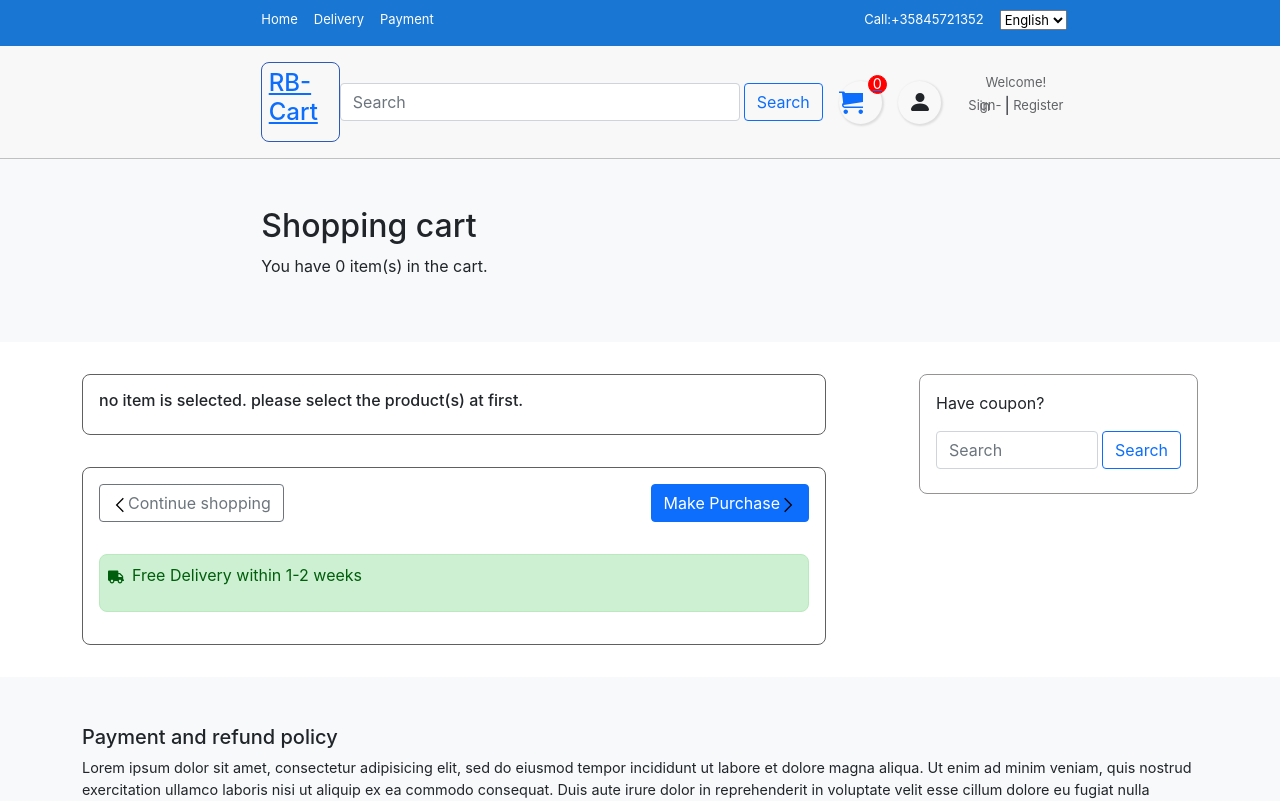
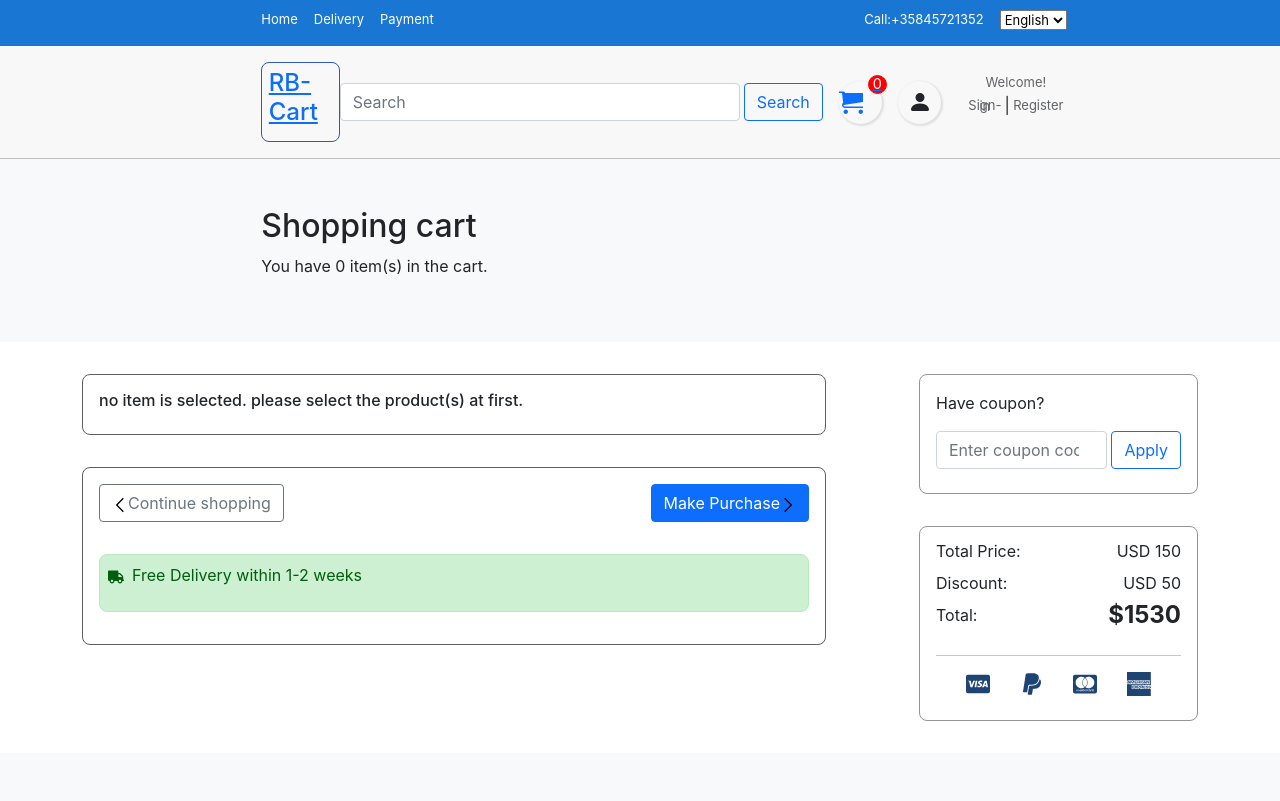
Before and after one commit to rohbdn07/e-commerceApp-React-redux, a React (Create React App) app: page /shopping-cart in a window 1280 px wide. Shown: the top 801 px of the page. Built offline with nearby package versions, Linux system fonts and the light colour scheme.

Commit message:
total price section is added and styled

```diff
--- a/src/Components/CartFooter/footer.scss
+++ b/src/Components/CartFooter/footer.scss
@@ -1,8 +1,7 @@
 .footer{
     width: 100%;
     background-color:#ffff;
-    padding-top: 3rem;
-    padding-bottom: 3rem;
+
 }
 
 .footer_wrapper{
--- a/src/Components/Discount/Discount.js
+++ b/src/Components/Discount/Discount.js
@@ -9,8 +9,8 @@ export default function Discount() {
                     <p>Have coupon?</p>
                     <div className="search_input">
                             <form className="d-flex">
-                                <input class="form-control me-1" type="search" placeholder="Search" aria-label="Search" />
-                                <button class="btn btn-outline-primary" type="submit">Search</button>
+                                <input class="form-control me-1" type="search" placeholder="Enter coupon code..." aria-label="Search" />
+                                <button class="btn btn-outline-primary" type="submit">Apply</button>
                             </form>
                         </div>
 
--- a/src/Components/TotalPrice/TotalPrice.js
+++ b/src/Components/TotalPrice/TotalPrice.js
@@ -1,11 +1,34 @@
-import React from 'react'
+import React from 'react';
+import './totalprice.scss';
+import { FaCcVisa,FaPaypal,FaCcMastercard } from 'react-icons/fa';
+import { SiAmericanexpress} from 'react-icons/si';
+
+
 
 export default function TotalPrice() {
     return (
        <>
               <div className="totalprice">
                 <div className="totalprice_wrapper">
-                    <p>Have coupon?</p>
+                    <div className="totalrate">
+                        <p>Total Price:</p>
+                        <span>USD 150</span>
+                    </div>
+                    <div className="discount_rate">
+                        <p>Discount:</p>
+                        <span>USD 50</span>
+                    </div>
+                    <div className="grand_total">
+                        <p>Total:</p>
+                       <span>$1530</span>
+                    </div>
+                </div>
+                <hr />
+                <div className="payment_cards">
+                    <FaCcVisa />
+                    <FaPaypal />
+                    <FaCcMastercard />
+                    <SiAmericanexpress />
                 </div>
             </div>
        </>
--- a/src/Components/TotalPrice/totalprice.scss
+++ b/src/Components/TotalPrice/totalprice.scss
@@ -0,0 +1,27 @@
+.totalprice{
+    margin-top: 2rem;
+    border: 1px solid rgb(150, 147, 147);
+    border-radius: 0.5rem;
+    padding: 1rem;
+    padding-bottom: 1.5rem;
+}
+
+ .totalrate ,.discount_rate,.grand_total{
+    display: flex;
+    align-items: flex-start;
+    justify-content: space-between;
+    line-height: 1rem;
+}
+
+.grand_total span{
+    font-size: 1.5rem;
+    font-weight: bold;
+}
+
+.payment_cards{
+    display: flex;
+    align-items: center;
+    justify-content: space-evenly;
+    font-size: 1.5rem;
+    color: rgba(0, 44, 97, 0.886);
+}
--- a/src/Pages/ShoppingCart.js
+++ b/src/Pages/ShoppingCart.js
@@ -8,6 +8,7 @@ import Discount from '../Components/Discount/Discount';
 import Purchase from '../Components/MakePurchase/Purchase';
 import Refund from '../Components/Refund/Refund';
 import Footer from '../Components/CartFooter/Footer';
+import TotalPrice from '../Components/TotalPrice/TotalPrice';
 
 export default function ShoppingCart() {
     return (
@@ -23,6 +24,7 @@ export default function ShoppingCart() {
                   </div>
                      <div className="col-lg-3">
                          <Discount />
+                         <TotalPrice />
                      </div>
                </div>
                <div className="col-lg-12 mx-auto">
```
